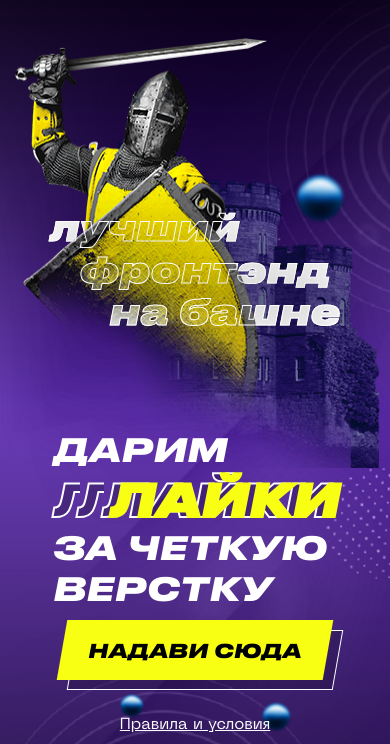
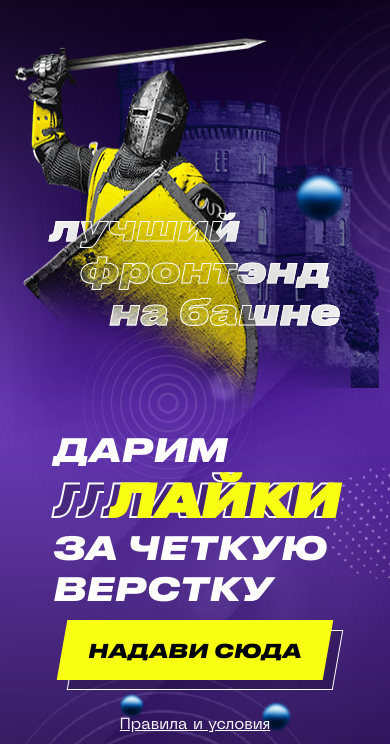
Before and after one commit to tkach-gr/like-time, a plain HTML site: page index.html in a window 390 px wide. Shown: the part 91-835 px from the top of the page. Drawn offline with Linux system fonts and the light colour scheme; files whose address does not match are found by name.

Commit message:
Update mobile.css

```diff
--- a/css/mobile.css
+++ b/css/mobile.css
@@ -50,8 +50,16 @@
         margin-top: 40px;
     }
 
+    .best-frontend__castle {
+        bottom: 0;
+    }
+
     .best-frontend__knight {
         left: 0;
+    }
+
+    .best-frontend__circle {
+        display: block;
     }
 
     .free-likes {
```
